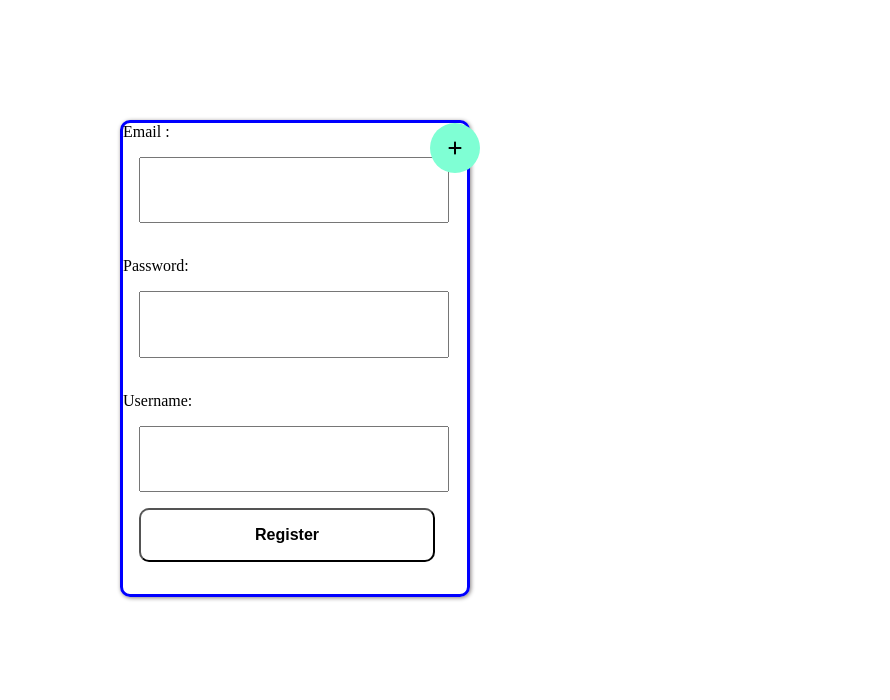
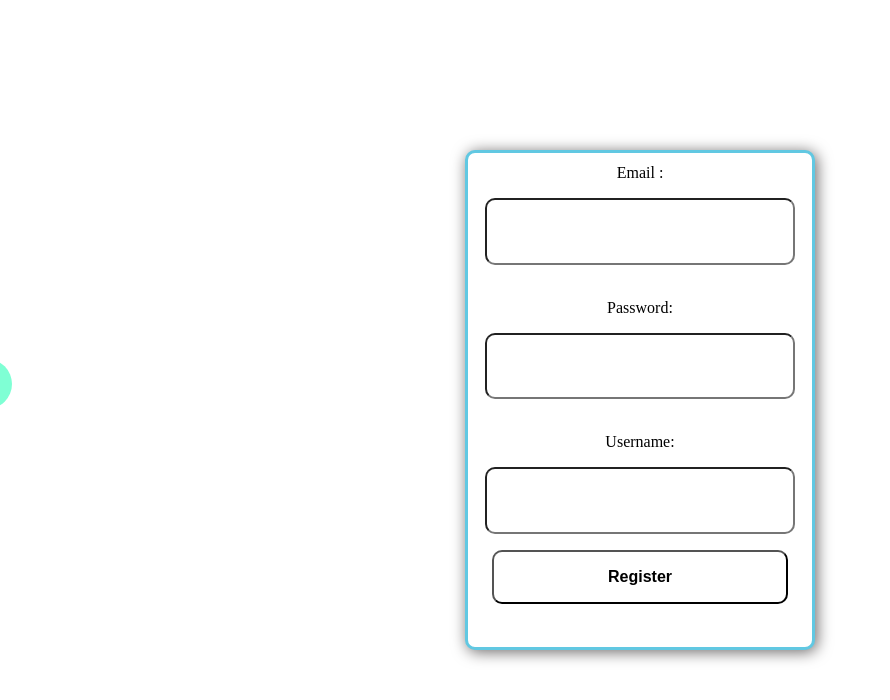
Before and after one commit to BHC-03/maro, a React (Create React App) app: page /register in a window 1280 px wide. Shown: the top 700 px of the page, without its empty margins (0-890 px from the left). Built offline with nearby package versions, Linux system fonts and the light colour scheme; no server answers.

Commit message:
added some styling to the login component

```diff
--- a/src/components/LogIn.jsx
+++ b/src/components/LogIn.jsx
@@ -3,11 +3,9 @@ import useError from "../useForm";
 import fire from "../fireconfig";
 import { useSetRecoilState,useRecoilValue } from "recoil";
 import { signedInfo,isLogged } from "../RecoilStuff";
-import { useHistory } from "react-router-dom";
 import { Redirect } from "react-router-dom";
 const CryptoJS = require("crypto-js");
 const InputSectoin = ()=>{
-    const history = useHistory();
     const setSignedInfo = useSetRecoilState(signedInfo);
     const IsLogged = useRecoilValue(isLogged);
 
@@ -48,6 +46,7 @@ const InputSectoin = ()=>{
         return <Redirect push to={'/mainpage/'} />
     }
     return(
+        <div className="loginMain">
             <div className="inputContainer">
                 <input className="inputfield" type="text" value={info.email} onChange={emailHandler} />
                 {!good && errors.email && (<p className="errorMessage">{errors.email}</p>) }
@@ -58,6 +57,7 @@ const InputSectoin = ()=>{
                 <button className="button" onClick={clickHandler}>Submit</button>
 
             </div>
+        </div>
     )
 }
 
--- a/src/index.css
+++ b/src/index.css
@@ -15,10 +15,11 @@ body {
   padding: 1.2rem;
   font-size: 1.3rem;
   margin: 1rem;
-  outline-color: blue;
+  border-radius:10px ;
+  outline-color: rgb(120, 228, 228);
 }
 .button {
-  margin-left: 1rem;
+  /* margin-left: 1rem; */
   padding: 1rem;
   font-size: 1rem;
   width: 18.5rem;
@@ -29,22 +30,25 @@ body {
   font-weight: bold;
 }
 .button:hover {
-  background-color: rgb(77, 77, 241);
+  background-color: rgb(148, 235, 235);
   color: white;
 }
 .inputContainer {
-  border: 3px blue solid;
+  background-color: white;
+  border: 3px rgb(97, 200, 226) solid;
   display: flex;
   flex-direction: column;
-  justify-content: flex-start;
-  align-items: flex-start;
+  justify-content: center;
+  align-items: center;
   width: 350px;
+  height: 500px;
   border-radius: 10px;
   padding-bottom: 2rem;
   position: absolute;
-  left: 120px;
-  top: 120px;
-  box-shadow: 1px 1px 4px rgb(134, 128, 128);
+  left: 50%;
+  top: 50%;
+  box-shadow: 2px 2px 15px rgb(107, 104, 104);
+  transform: translate(-50%,-50%);
 }
 .inputText {
   resize: none;
@@ -492,3 +496,9 @@ body {
 .postContainer.deleted{
   display: none;
 }
+.loginMain{
+  height: 100vh;
+  width: 100%;
+  /* background-color: green; */
+  background-image: linear-gradient(to bottom right,rgb(236, 161, 236) 50%  , rgb(178, 240, 240)  );
+}
```
Lines whose indentation alone changed are shown as unchanged.
